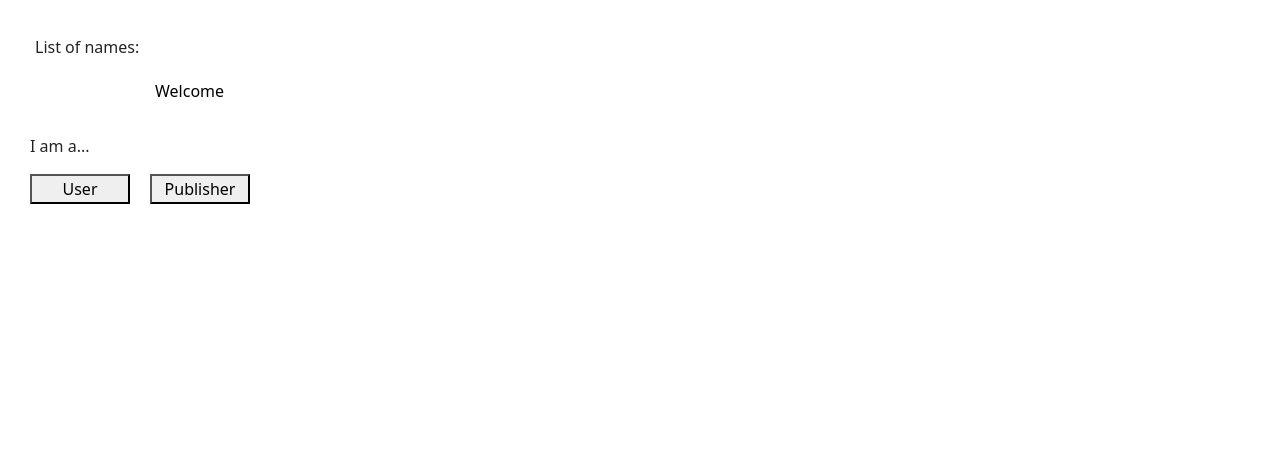
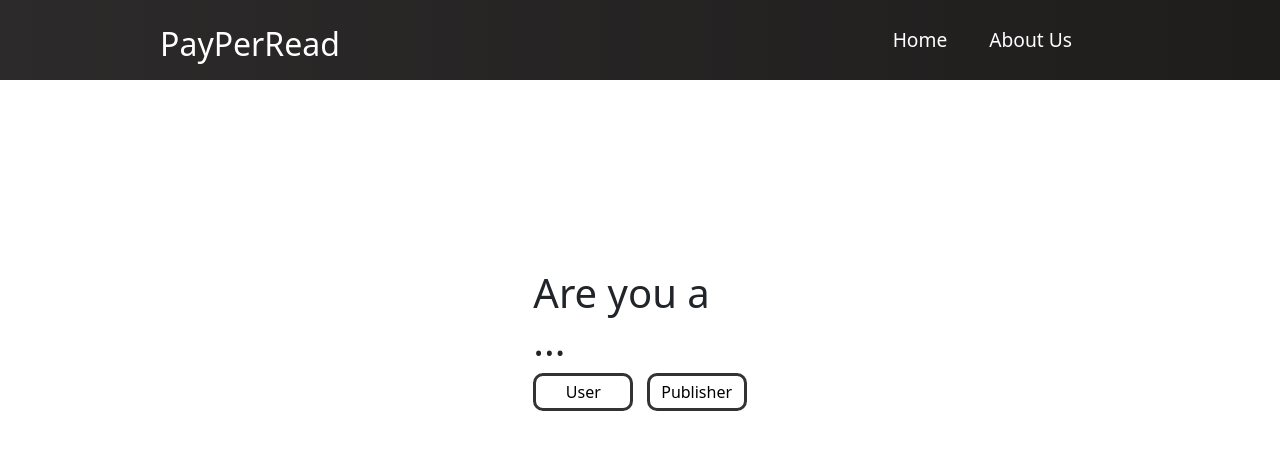
Before and after one commit to jakearmendariz/PayPerRead, a React (Create React App) app in the folder frontend/: page / in a window 1280 px wide. Shown: the top 450 px of the page. Built offline with nearby package versions, Linux system fonts and the light colour scheme; no server answers.

Commit message:
playing around with homepage

```diff
--- a/frontend/package.json
+++ b/frontend/package.json
@@ -7,12 +7,12 @@
     "@testing-library/react": "^12.1.2",
     "@testing-library/user-event": "^13.5.0",
     "react": "^17.0.2",
+    "react-cookie": "4.1.1",
     "react-dom": "^17.0.2",
     "react-google-login": "^5.2.2",
     "react-router-dom": "^6.2.1",
     "react-scripts": "5.0.0",
-    "web-vitals": "^2.1.4",
-    "react-cookie": "4.1.1"
+    "web-vitals": "^2.1.4"
   },
   "scripts": {
     "start": "react-scripts start",
--- a/frontend/public/index.html
+++ b/frontend/public/index.html
@@ -10,6 +10,7 @@
       content="Web site created using create-react-app"
     />
     <link rel="apple-touch-icon" href="%PUBLIC_URL%/logo192.png" />
+    <script src="https://kit.fontawesome.com/c2943d7e2a.js" crossorigin="anonymous"></script>
     <!--
       manifest.json provides metadata used when your web app is installed on a
       user's mobile device or desktop. See https://developers.google.com/web/fundamentals/web-app-manifest/
--- /dev/null
+++ b/frontend/src/components/Navbar.css
@@ -0,0 +1,76 @@
+.navbar {
+    background: linear-gradient(90deg, rgb(44, 42, 42) 0%, rgb(31, 28, 28) 100%);
+    height: 80px;
+    display: flex;
+    justify-content: center;
+    align-items: center;
+    font-size: 1.2rem;
+    position: sticky;
+    top: 0;
+    z-index: 999;
+  }
+
+  .navbar-container {
+    display: flex;
+    justify-content: center;
+    align-items: center;
+    height: 80px;
+    max-width: 1500px;
+  }
+
+  .navbar-logo {
+    color: #fff;
+    justify-self: start;
+    margin-left: 20px;
+    cursor: pointer;
+    text-decoration: none;
+    font-size: 2rem;
+    display: flex;
+    align-items: center;
+  }
+
+  .fa-typo3 {
+    margin-left: 0.5rem;
+    font-size: 1.8rem;
+  }
+
+  .nav-menu {
+    display: grid;
+    grid-template-columns: repeat(4, auto);
+    grid-gap: 10px;
+    list-style: none;
+    text-align: center;
+    width: 60vw;
+    justify-content: end;
+    margin-right: 2rem;
+  }
+
+  .nav-item {
+    height: 80px;
+  }
+
+  .nav-links {
+    color: #fff;
+    display: flex;
+    align-items: center;
+    text-decoration: none;
+    padding: 0.5rem 1rem;
+    height: 100%;
+  }
+
+  .nav-links:hover {
+    border-bottom: 4px solid #fff;
+    transition: all 0.2s ease-out;
+  }
+
+  .fa-bars {
+    color: #fff;
+  }
+
+  .nav-links-mobile {
+    display: none;
+  }
+
+  .menu-icon {
+    display: none;
+  }
--- /dev/null
+++ b/frontend/src/components/Navbar.js
@@ -0,0 +1,38 @@
+import React, { useState } from 'react';
+import { Link } from 'react-router-dom';
+import './Navbar.css'
+
+function Navbar() {
+    const [click, setClick] = useState(false);
+
+    const handleClick = () => setClick(!click);
+
+  return (
+      <>
+      <nav className="navbar">
+          <div className="navbar-container">
+              <h1 to="/" className="navbar-logo">
+                  PayPerRead
+              </h1>
+              <div className="menu-icon" onClick={handleClick}>
+                  <i class={click ? 'fas fa-times' : 'fas fa-bars'} />
+              </div>
+              <ul className={click ? 'nav-menu active' : 'nav-menu'}>
+                  <li className='nav-item'>
+                      <Link to='/' className='nav-links'>
+                          Home
+                      </Link>
+                  </li>
+                  <li className='nav-item'>
+                      <Link to='/' className='nav-links'>
+                          About Us
+                      </Link>
+                  </li>
+              </ul>
+          </div>
+      </nav>
+      </>
+  )
+}
+
+export default Navbar;
--- a/frontend/src/pages/App.js
+++ b/frontend/src/pages/App.js
@@ -2,32 +2,40 @@ import './App.css';
 import { Link } from 'react-router-dom'
 
 import Welcome from "../components/Welcome"
+import Navbar from '../components/Navbar';
 import { CookiesProvider } from 'react-cookie';
 
 function App() {
 
   return (
     <CookiesProvider>
-      <div style={{ padding: "30px" }}>
-        <Welcome />
+    <div>
+      {/* <h1 className="mb-0 primary-font primary-color fw-bold">PayPerRead</h1>  */}
+      <Navbar/>
 
-        <div>
-          <p>I am a...</p>
-          <div style={{ display: "flex", flexDirection: "row", width: 220, justifyContent: "space-between" }}>
-            <Link to="/user">
-              <button style={{ width: 100 }}>
+      <div className="center-content">
+
+      <div className="col-lg-2">
+
+        <h1 style={{paddingRight:"20px"}}>Are you a ...</h1>
+
+          <div style={{ display: "flex", flexDirection: "row", justifyContent: "space-between",  }}>
+            <Link to="signin/reader" style={{ width: 100 }}>
+              <button className = "styled-button" >
                 User
               </button>
             </Link>
-            <Link to="/publisher">
-              <button style={{ width: 100 }}>
+            <div class="divider"/>
+            <Link to="signin/publisher" style={{ width: 100 }}>
+              <button className = "styled-button">
                 Publisher
               </button>
             </Link>
           </div>
-        </div>
+       </div>
+      </div>
 
-      </div>
+    </div>
     </CookiesProvider>
   );
 }
```
